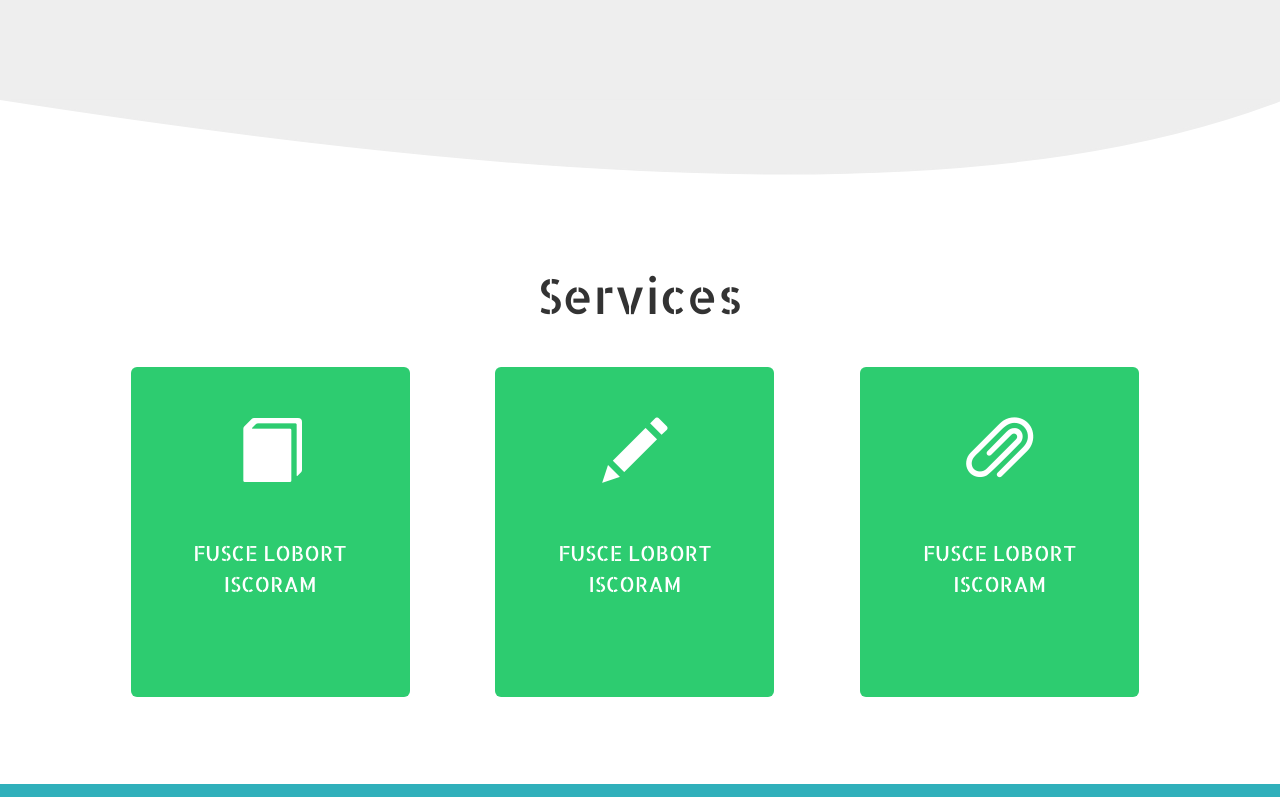
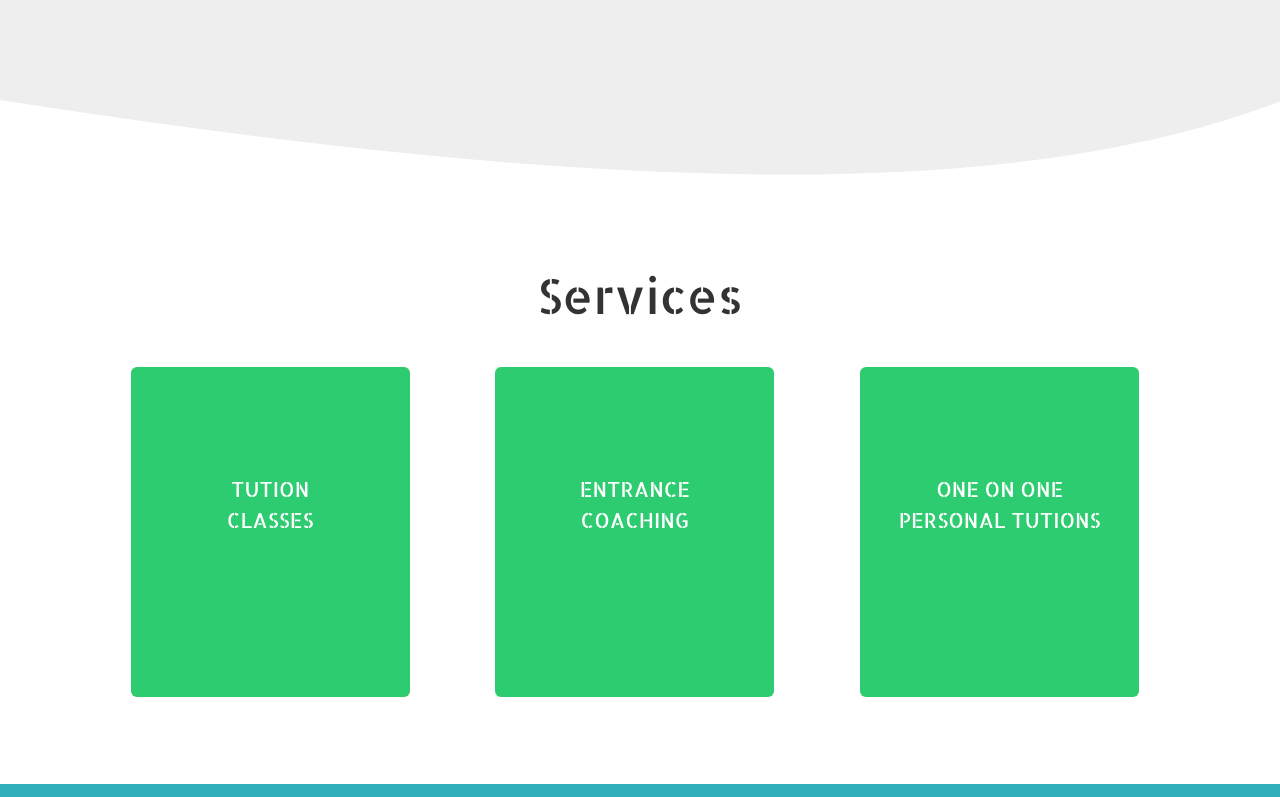
Before and after one commit to edufixlearning/edufixlearning.github.io, a plain HTML site: page index.html in a window 1280 px wide. Shown: the part 494-1291 px from the top of the page. Drawn offline with nearby package versions, Linux system fonts and the light colour scheme; files whose address does not match are found by name.

Commit message:
added services content

```diff
--- a/index.html
+++ b/index.html
@@ -102,45 +102,45 @@ License URL: http://creativecommons.org/licenses/by/3.0/
 			<div class="box2">
 				<div class="col-md-4 s-1"><a href="#">
 						<div class="view view-fifth">
-							<i class="glyphicon glyphicon-book"></i>
+							<i class="glyphicon glyphicon-education"></i>
 							<div class="mask">
-								<h4>Vivamus moles tie gravida turpis</h4>
+								<h4>Tution Classes</h4>
 								<p>A wonderful serenity has taken possession of my entire soul, I enjoy with my whole
 									heart.</p>
 								<p class="p2">A wonderful serenity has taken possession of my entire soul, I enjoy with
 									my whole heart.</p>
 							</div>
-							<h3>Fusce lobort<br> iscoram</h3>
+							<h3>Tution<br> Classes</h3>
 						</div>
 					</a>
 
 				</div>
 				<div class="col-md-4 s-2"><a href="#">
 						<div class="view view-fifth">
-							<i class="glyphicon glyphicon-pencil"></i>
+							<i class="glyphicon glyphicon-education"></i>
 							<div class="mask">
-								<h4>Vivamus moles tie gravida turpis</h4>
+								<h4>Entrance Coaching</h4>
 								<p>A wonderful serenity has taken possession of my entire soul, I enjoy with my whole
 									heart.</p>
 								<p class="p2">A wonderful serenity has taken possession of my entire soul, I enjoy with
 									my whole heart.</p>
 							</div>
-							<h3>Fusce lobort<br> iscoram</h3>
+							<h3>Entrance<br> Coaching</h3>
 						</div>
 					</a>
 
 				</div>
 				<div class="col-md-4 s-3"><a href="#">
 						<div class="view view-fifth">
-							<i class="glyphicon glyphicon-paperclip"></i>
+							<i class="glyphicon glyphicon-education"></i>
 							<div class="mask">
-								<h4>Vivamus moles tie gravida turpis</h4>
+								<h4>One on One personal Tutions</h4>
 								<p>A wonderful serenity has taken possession of my entire soul, I enjoy with my whole
 									heart.</p>
 								<p class="p2">A wonderful serenity has taken possession of my entire soul, I enjoy with
 									my whole heart.</p>
 							</div>
-							<h3>Fusce lobort<br> iscoram</h3>
+							<h3>One on One<br> Personal Tutions</h3>
 						</div>
 					</a>
 
```
